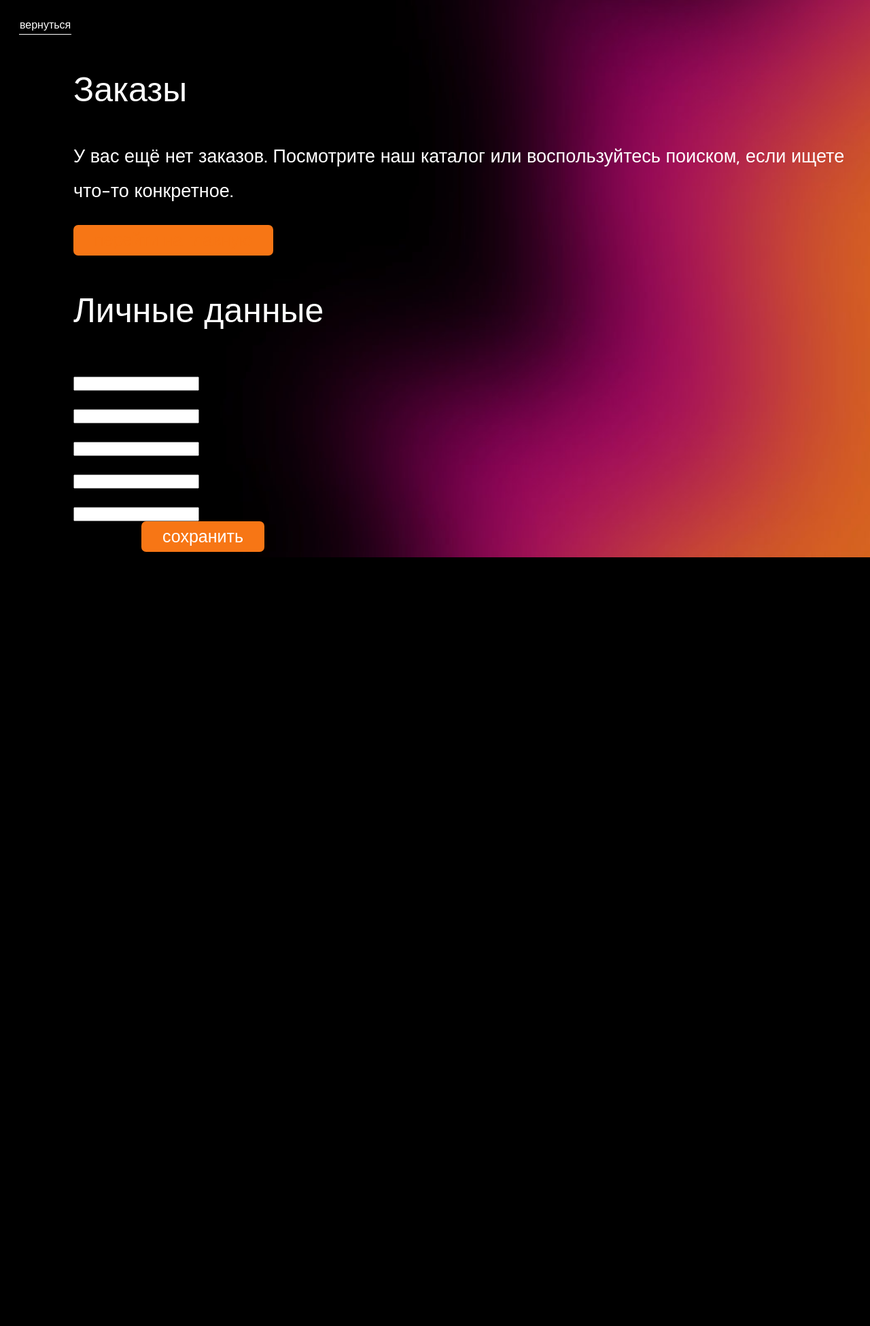
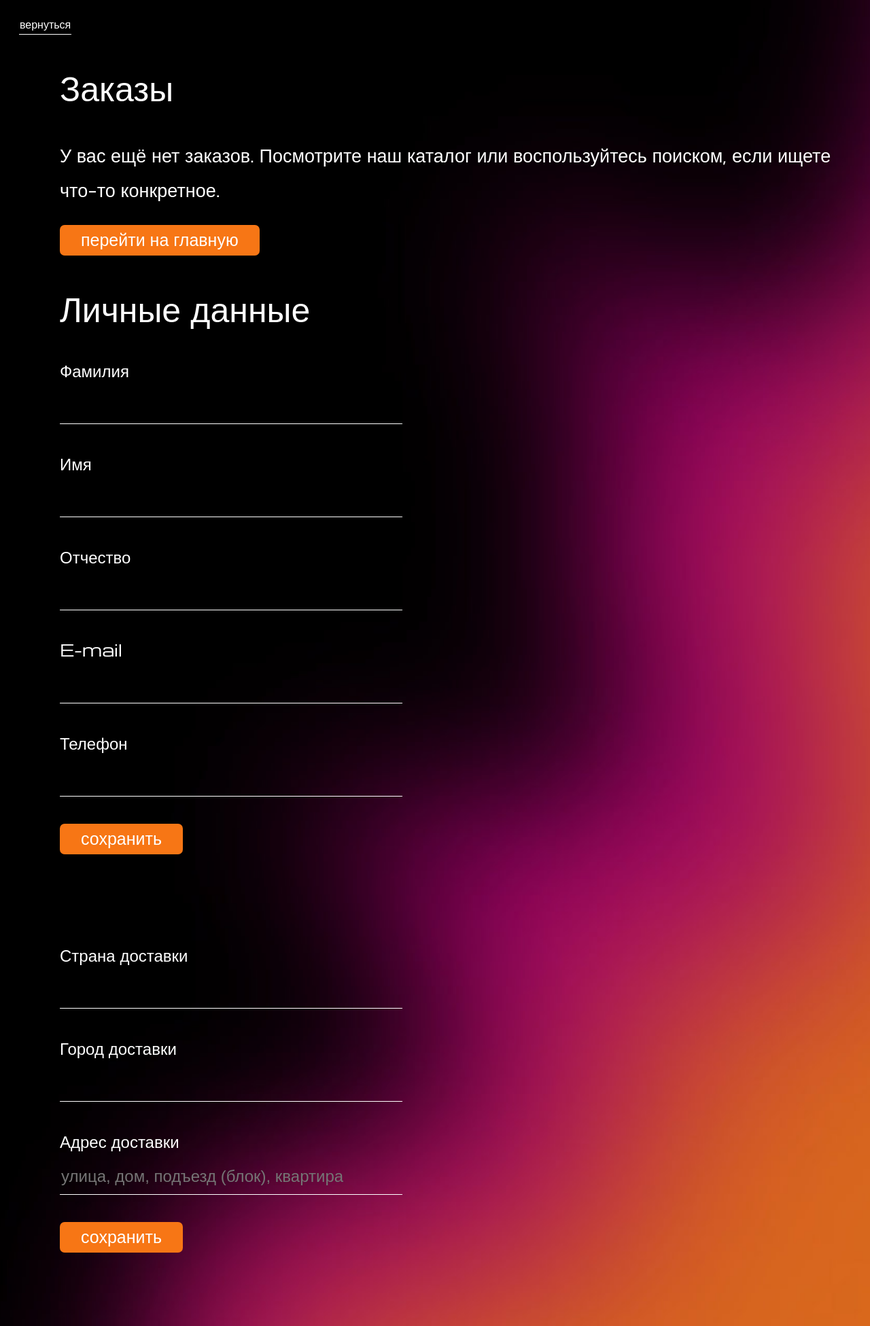
Before and after one commit to foxxill/artima_new_generation, a Django app: page /profile/ in a window 1280 px wide. Shown: the whole page at 68% size. Before the commit the page ends 820 px from the top, so only its background shows below. Run offline with Django 5.2, Linux system fonts and the light colour scheme.

Commit message:
сделала всю форму, остался футер

```diff
--- a/artima/shop/static/css/customer_profile.css
+++ b/artima/shop/static/css/customer_profile.css
@@ -36,7 +36,8 @@ body {
     text-align: center;
 }
 .zakaziki {
-    margin-left: 100px;
+    margin-left: 80px;
+
 }
 
 .zakazy {
@@ -57,10 +58,86 @@ body {
     text-align: left;
     }
 
-.na_glavnuyu{
-    margin-left: 100px; /*mlkeeflkerjglekr*/
+   .ld {
+    margin-left: 80px;
+   }
+
+   .ld-text {
+    color: white;
+    font-size: 50px;
+    font-weight: 350;
+    line-height: 51px;
+    letter-spacing: 0px;
+    text-align: left;
+   }
+
+   .criterii label{
+    display:block;
+    color: white;
+    font-size: 24px;
+    font-weight: 400;
+    line-height: 34px;
+    letter-spacing: 0px;
+    text-align: left;
+    margin-top: 30px;
+  }
+
+  .save1 {
     border-radius: 7px;
-    background: rgb(247, 118, 21);
+    background:rgb(247, 118, 21);
+    padding-top: auto;
+    padding-bottom: auto;
+    padding-left: auto;
+    padding-right: auto;
+    border-bottom: none;
+    border-top: none;
+    border-left: none;
+    border-right: none;
+    margin-top: 30px;
+    margin-bottom: 100px;
+    }
+
+
+ .save2 {
+    border-radius: 7px;
+    background:rgb(247, 118, 21);
+    padding-top: auto;
+    padding-bottom: auto;
+    padding-left: auto;
+    padding-right: auto;
+    border-bottom: none;
+    border-top: none;
+    border-left: none;
+    border-right: none;
+    margin-top: 30px;
+    margin-bottom: 100px;
+    }
+
+.save-text {
+     color: white;
+     font-size: 25px;
+     font-weight: 400;
+     line-height: normal;
+     letter-spacing: 0px;
+     text-align: center;
+     cursor: pointer;
+     margin-top: 7px;
+     margin-bottom: 7px;
+     margin-left: 25px;
+     margin-right: 25px;
+    }
+    .save1:hover {
+    background: #CA0A69;
+   }
+
+   .save2:hover {
+    background: #CA0A69;
+   }
+
+   .na_glavnuyu {
+    margin-left: 80px; /*mlkeeflkerjglekr*/
+    border-radius: 7px;
+    background:rgb(247, 118, 21);
     padding-top: auto;
     padding-bottom: auto;
     padding-left: auto;
@@ -71,8 +148,8 @@ body {
     border-right: none;
     }
 
-.na_glavnuyu-text{
-     color: rgb(247, 118, 21);
+.na_glavnuyu-text {
+     color: white;
      font-size: 25px;
      font-weight: 400;
      line-height: normal;
@@ -88,50 +165,29 @@ body {
     background: #CA0A69;
    }
 
-   .ld {
-    margin-left: 100px;
-   }
-
-   .ld-text {
-    color: white;
-    font-size: 50px;
-    font-weight: 350;
-    line-height: 51px;
-    letter-spacing: 0px;
-    text-align: left;
-   }
-
-   .criterii label{
-    display:block;
-  }
-
-  .save {
-    margin-left: 100px; /*mlkeeflkerjglekr*/
-    border-radius: 7px;
-    background:rgb(247, 118, 21);
-    padding-top: auto;
-    padding-bottom: auto;
-    padding-left: auto;
-    padding-right: auto;
-    border-bottom: none;
+   input {
+    background: transparent;
+    border-bottom-color: white;
     border-top: none;
     border-left: none;
     border-right: none;
-    }
+    border-width: 1px;
+    height: 50px;
+    margin-top: 10px;
+    margin-bottom: 10px;
+    width: 500px;
+  }
 
-.save-text {
-     color: white;
-     font-size: 25px;
-     font-weight: 400;
-     line-height: normal;
-     letter-spacing: 0px;
-     text-align: center;
-     cursor: pointer;
-     margin-top: 7px;
-     margin-bottom: 7px;
-     margin-left: 25px;
-     margin-right: 25px;
-    }
-    .save:hover {
-    background: #CA0A69;
-   }
+  input, select, textarea{
+    color: white;
+    outline: none;
+    font-size: 24px;
+    font-weight: 400;
+    line-height: 34px;
+}
+
+.placeholder {
+    color: rgb(101, 101, 101);
+    font-size: 20px;
+    font-weight: 400;
+}
--- a/artima/shop/templates/customer_profile.html
+++ b/artima/shop/templates/customer_profile.html
@@ -44,15 +44,35 @@
             </div>
 
             <div class="criterii">
-                <label for="name">E-mail</label>
+                <label for="email">E-mail</label>
                 <input type="email" id="email" name="email">
             </div>
 
             <div class="criterii">
-                <label for="name">Телефон </label>
+                <label for="tel">Телефон </label>
                 <input type="tel" id="tel" name="tel">
             </div>
-            <button class="save">
+            <button class="save1">
+                <p class="save-text">сохранить</p>
+            </button>
+        </form>
+        <form>
+            <div class="criterii">
+                <label for="country"> Страна доставки</label>
+                <input type="text" id="country" name="country">
+            </div>
+
+            <div class="criterii">
+                <label for="city">Город доставки </label>
+                <input type="text" id="city" name="city">
+            </div>
+
+            <div class="criterii">
+                <label for="adress">Адрес доставки </label>
+                <input type="text" id="adress" name="adress" placeholder="улица, дом, подъезд (блок), квартира">
+            </div>
+
+            <button class="save2">
                 <p class="save-text">сохранить</p>
             </button>
         </form>
```
